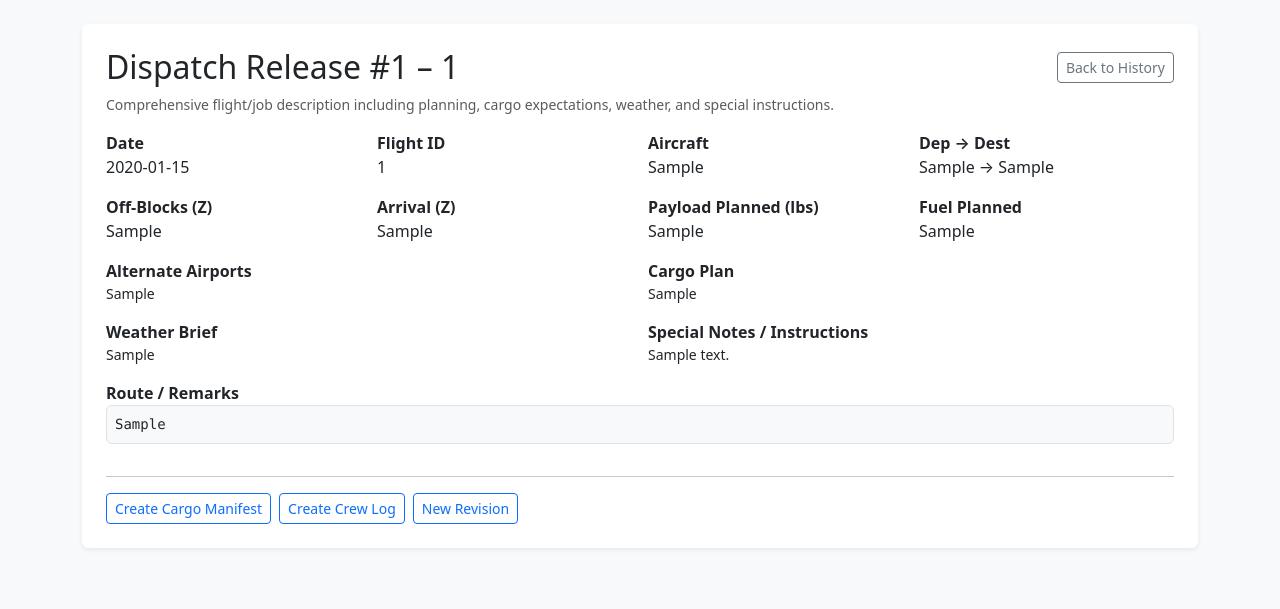
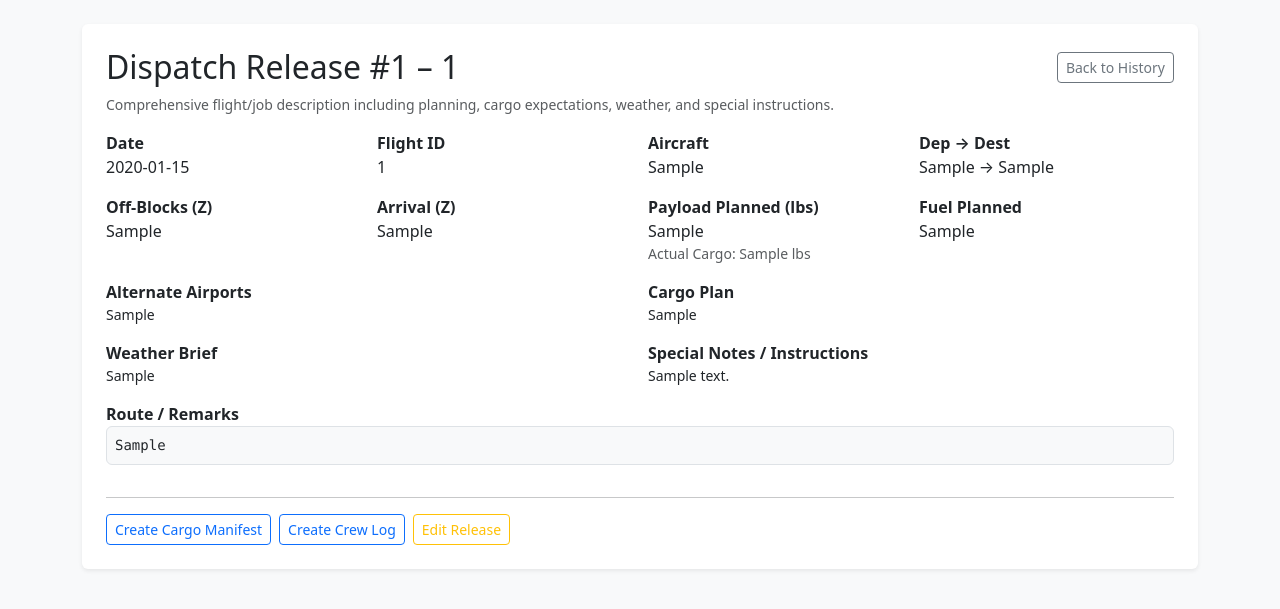
Before and after one commit to playajames760/va-company-app, a Flask app: page /dispatch/1 in a window 1280 px wide. Shown: the part 56-665 px from the top of the page. Run offline with Flask 3, Linux system fonts and the light colour scheme; tables that the repository leaves empty hold one stand-in row (values such as "Sample post").

Commit message:
Enhance cargo and dispatch functionality with new relationships, auto-linking, and form updates

```diff
--- a/webapp/app.py
+++ b/webapp/app.py
@@ -21,6 +21,7 @@ class CargoManifest(db.Model):
     total_weight = db.Column(db.String(20))
     pieces = db.Column(db.String(10))
     notes = db.Column(db.Text)
+    dispatch_release_id = db.Column(db.Integer, db.ForeignKey('dispatch_release.id'))
 
 
 class DispatchRelease(db.Model):
@@ -39,6 +40,8 @@ class DispatchRelease(db.Model):
     alt_airports = db.Column(db.Text)           # Alternate airports list
     weather_brief = db.Column(db.Text)          # Weather summary / risks
     special_notes = db.Column(db.Text)          # Special instructions / hazards
+    actual_cargo_weight = db.Column(db.String(20))  # Aggregated from linked manifests
+    cargo_manifests = db.relationship('CargoManifest', backref='dispatch_release', lazy='dynamic')
 
 
 class CrewLog(db.Model):
@@ -92,10 +95,22 @@ with app.app_context():
         'weather_brief': 'TEXT',
         'special_notes': 'TEXT'
     }
+    additional_cols = {
+        'actual_cargo_weight': 'TEXT'
+    }
     for col, ddl in new_cols.items():
         if col not in existing_cols:
             db.session.execute(db.text(f"ALTER TABLE dispatch_release ADD COLUMN {col} {ddl}"))
+    for col, ddl in additional_cols.items():
+        if col not in existing_cols:
+            db.session.execute(db.text(f"ALTER TABLE dispatch_release ADD COLUMN {col} {ddl}"))
     db.session.commit()
+    # Ensure cargo_manifest has dispatch_release_id
+    insp_cargo = db.session.execute(db.text("PRAGMA table_info(cargo_manifest)")).fetchall()
+    cargo_cols = {row[1] for row in insp_cargo}
+    if 'dispatch_release_id' not in cargo_cols:
+        db.session.execute(db.text("ALTER TABLE cargo_manifest ADD COLUMN dispatch_release_id INTEGER"))
+        db.session.commit()
 
 
 
@@ -115,13 +130,7 @@ def index():
         'company_notams': CompanyNotam.query.count(),
         'fleet_entries': FleetEntry.query.count()
     }
-    return render_template('index.html',
-                           counts=counts,
-                           manifests=manifests,
-                           releases=releases,
-                           logs=logs,
-                           notams=notams,
-                           fleet_entries=fleet_entries)
+    return render_template('index.html', manifests=manifests, releases=releases, logs=logs, notams=notams, fleet_entries=fleet_entries, counts=counts)
 
 
 @app.route('/cargo', methods=['GET', 'POST'])
@@ -135,10 +144,31 @@ def cargo():
             arrival=request.form.get('arrival'),
             total_weight=request.form.get('total_weight'),
             pieces=request.form.get('pieces'),
-            notes=request.form.get('notes')
+            notes=request.form.get('notes'),
+            dispatch_release_id=request.form.get('dispatch_release_id') or None
         )
         db.session.add(manifest)
         db.session.commit()
+        # Auto-link if not provided by matching date + flight_id
+        if manifest.dispatch_release_id is None:
+            match = DispatchRelease.query.filter_by(date=manifest.date, flight_id=manifest.flight_id).first()
+            if match:
+                manifest.dispatch_release_id = match.id
+                db.session.commit()
+        # Update aggregated cargo weight on linked dispatch
+        if manifest.dispatch_release_id:
+            dr = DispatchRelease.query.get(manifest.dispatch_release_id)
+            if dr:
+                weights = []
+                for m in dr.cargo_manifests.all():
+                    try:
+                        weights.append(float(m.total_weight))
+                    except (TypeError, ValueError):
+                        pass
+                total = sum(weights)
+                if weights:
+                    dr.actual_cargo_weight = str(int(total)) if float(total).is_integer() else f"{total:.1f}"
+                    db.session.commit()
         return redirect(url_for('cargo_history'))
     defaults = {
         'date': request.args.get('date', ''),
@@ -148,7 +178,8 @@ def cargo():
         'arrival': request.args.get('arrival', ''),
         'total_weight': request.args.get('total_weight', ''),
         'pieces': request.args.get('pieces', ''),
-        'notes': request.args.get('notes', '')
+        'notes': request.args.get('notes', ''),
+        'dispatch_release_id': request.args.get('dispatch_release_id', '')
     }
     return render_template('cargo_form.html', defaults=defaults)
 
@@ -203,6 +234,35 @@ def dispatch():
 def dispatch_detail(id):
     d = DispatchRelease.query.get_or_404(id)
     return render_template('dispatch_detail.html', d=d)
+
+@app.route('/dispatch/<int:id>/edit', methods=['GET', 'POST'])
+def dispatch_edit(id):
+    d = DispatchRelease.query.get_or_404(id)
+    if request.method == 'POST':
+        fields = ['date','flight_id','aircraft','departure','destination','offblocks','arrival','route',
+                  'payload_planned','fuel_planned','cargo_plan','alt_airports','weather_brief','special_notes']
+        for f in fields:
+            setattr(d, f, request.form.get(f))
+        db.session.commit()
+        return redirect(url_for('dispatch_detail', id=d.id))
+    defaults = {
+        'date': d.date,
+        'flight_id': d.flight_id,
+        'aircraft': d.aircraft,
+        'departure': d.departure,
+        'destination': d.destination,
+        'offblocks': d.offblocks,
+        'arrival': d.arrival,
+        'route': d.route,
+        'payload_planned': d.payload_planned,
+        'fuel_planned': d.fuel_planned,
+        'cargo_plan': d.cargo_plan,
+        'alt_airports': d.alt_airports,
+        'weather_brief': d.weather_brief,
+        'special_notes': d.special_notes,
+        'actual_cargo_weight': d.actual_cargo_weight
+    }
+    return render_template('dispatch_form.html', defaults=defaults, edit_id=d.id)
 
 
 @app.route('/dispatch/history')
--- a/webapp/templates/dispatch_detail.html
+++ b/webapp/templates/dispatch_detail.html
@@ -34,6 +34,7 @@
     <div class="col-md-3">
       <div class="fw-semibold">Payload Planned (lbs)</div>
       <div>{{ d.payload_planned or '—' }}</div>
+      {% if d.actual_cargo_weight %}<div class="small text-muted">Actual Cargo: {{ d.actual_cargo_weight }} lbs</div>{% endif %}
     </div>
     <div class="col-md-3">
       <div class="fw-semibold">Fuel Planned</div>
@@ -62,9 +63,9 @@
   </div>
   <hr>
   <div class="d-flex gap-2 flex-wrap">
-    <a class="btn btn-outline-primary btn-sm" href="{{ url_for('cargo', date=d.date, flight_id=d.flight_id, aircraft=d.aircraft, departure=d.departure, arrival=d.destination) }}">Create Cargo Manifest</a>
+    <a class="btn btn-outline-primary btn-sm" href="{{ url_for('cargo', date=d.date, flight_id=d.flight_id, aircraft=d.aircraft, departure=d.departure, arrival=d.destination, dispatch_release_id=d.id) }}">Create Cargo Manifest</a>
     <a class="btn btn-outline-primary btn-sm" href="{{ url_for('crew', date=d.date, flight_id=d.flight_id, origin=d.departure, destination=d.destination, aircraft=d.aircraft, dispatch_release_id=d.id) }}">Create Crew Log</a>
-    <a class="btn btn-outline-primary btn-sm" href="{{ url_for('dispatch', date=d.date, flight_id=d.flight_id, aircraft=d.aircraft, departure=d.departure, destination=d.destination, route=d.route) }}">New Revision</a>
+    <a class="btn btn-outline-warning btn-sm" href="{{ url_for('dispatch_edit', id=d.id) }}">Edit Release</a>
   </div>
 </div>
 {% endblock %}
```
Also changed, not shown: webapp/templates/cargo_form.html (+10 -3 lines), webapp/templates/dispatch_form.html (+8 -5 lines), webapp/palm_route_air.db.
